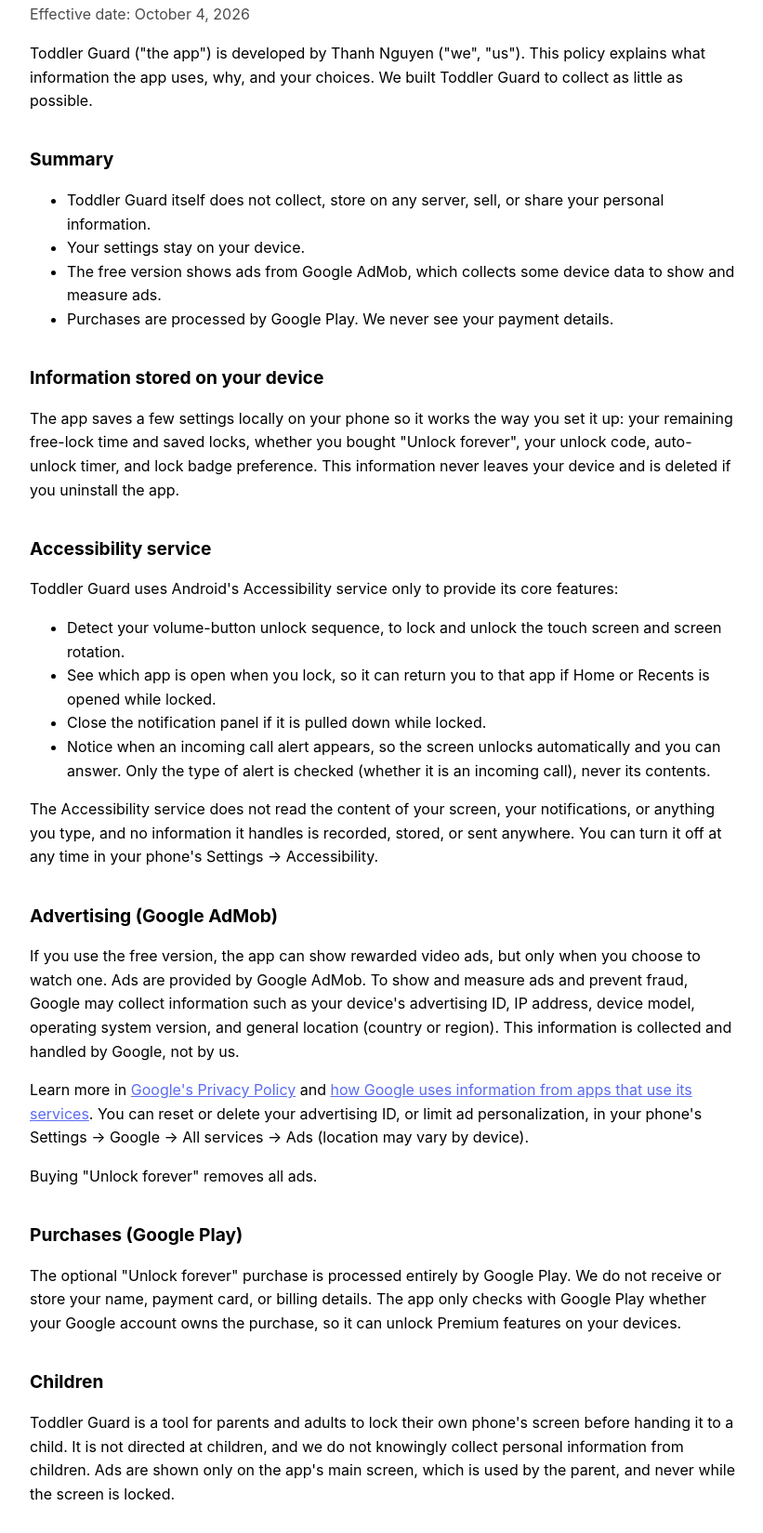
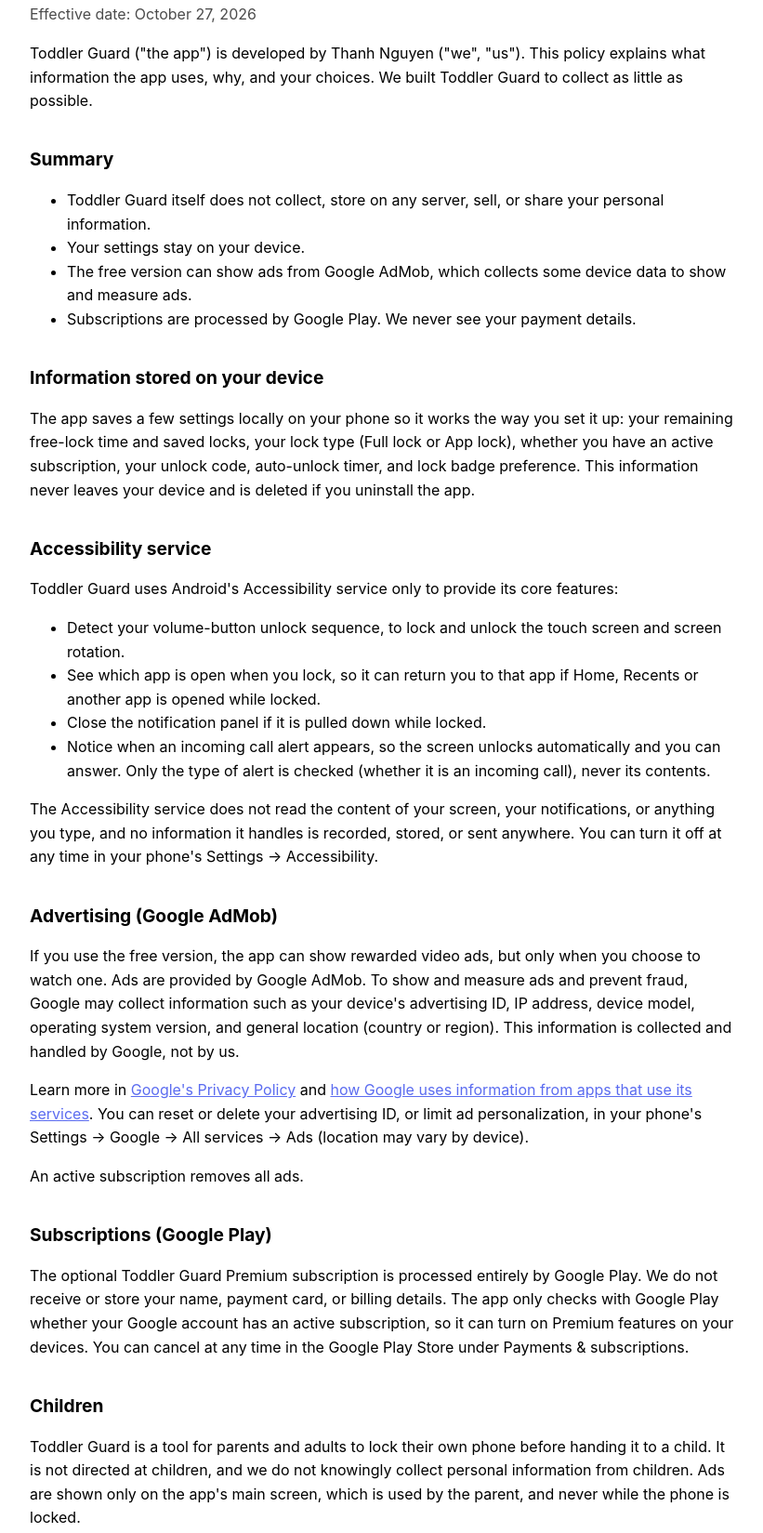
Before and after one commit to artemistblue-jpg/toddler-guard, a plain HTML site: page index.html in a window 1280 px wide. Shown: the part 110-1759 px from the top of the page at 93% size, without its empty margins (228-1049 px from the left). Drawn offline with Linux system fonts and the light colour scheme.

Commit message:
Update index.html

```diff
--- a/index.html
+++ b/index.html
@@ -17,7 +17,7 @@
 <body>
 
 <h1>Toddler Guard – Privacy Policy</h1>
-<p class="muted">Effective date: October 4, 2026</p>
+<p class="muted">Effective date: October 27, 2026</p>
 
 <p>Toddler Guard ("the app") is developed by Thanh Nguyen ("we", "us"). This policy explains what
 information the app uses, why, and your choices. We built Toddler Guard to collect as little as possible.</p>
@@ -26,20 +26,21 @@
 <ul>
   <li>Toddler Guard itself does not collect, store on any server, sell, or share your personal information.</li>
   <li>Your settings stay on your device.</li>
-  <li>The free version shows ads from Google AdMob, which collects some device data to show and measure ads.</li>
-  <li>Purchases are processed by Google Play. We never see your payment details.</li>
+  <li>The free version can show ads from Google AdMob, which collects some device data to show and measure ads.</li>
+  <li>Subscriptions are processed by Google Play. We never see your payment details.</li>
 </ul>
 
 <h2>Information stored on your device</h2>
 <p>The app saves a few settings locally on your phone so it works the way you set it up: your remaining
-free-lock time and saved locks, whether you bought "Unlock forever", your unlock code, auto-unlock timer,
-and lock badge preference. This information never leaves your device and is deleted if you uninstall the app.</p>
+free-lock time and saved locks, your lock type (Full lock or App lock), whether you have an active subscription,
+your unlock code, auto-unlock timer, and lock badge preference. This information never leaves your device and
+is deleted if you uninstall the app.</p>
 
 <h2>Accessibility service</h2>
 <p>Toddler Guard uses Android's Accessibility service only to provide its core features:</p>
 <ul>
   <li>Detect your volume-button unlock sequence, to lock and unlock the touch screen and screen rotation.</li>
-  <li>See which app is open when you lock, so it can return you to that app if Home or Recents is opened while locked.</li>
+  <li>See which app is open when you lock, so it can return you to that app if Home, Recents or another app is opened while locked.</li>
   <li>Close the notification panel if it is pulled down while locked.</li>
   <li>Notice when an incoming call alert appears, so the screen unlocks automatically and you can answer.
       Only the type of alert is checked (whether it is an incoming call), never its contents.</li>
@@ -57,17 +58,18 @@
 <a href="https://policies.google.com/technologies/partner-sites">how Google uses information from apps that use its services</a>.
 You can reset or delete your advertising ID, or limit ad personalization, in your phone's
 Settings → Google → All services → Ads (location may vary by device).</p>
-<p>Buying "Unlock forever" removes all ads.</p>
+<p>An active subscription removes all ads.</p>
 
-<h2>Purchases (Google Play)</h2>
-<p>The optional "Unlock forever" purchase is processed entirely by Google Play. We do not receive or store
-your name, payment card, or billing details. The app only checks with Google Play whether your Google
-account owns the purchase, so it can unlock Premium features on your devices.</p>
+<h2>Subscriptions (Google Play)</h2>
+<p>The optional Toddler Guard Premium subscription is processed entirely by Google Play. We do not receive or
+store your name, payment card, or billing details. The app only checks with Google Play whether your Google
+account has an active subscription, so it can turn on Premium features on your devices. You can cancel at any
+time in the Google Play Store under Payments &amp; subscriptions.</p>
 
 <h2>Children</h2>
-<p>Toddler Guard is a tool for parents and adults to lock their own phone's screen before handing it to a
+<p>Toddler Guard is a tool for parents and adults to lock their own phone before handing it to a
 child. It is not directed at children, and we do not knowingly collect personal information from children.
-Ads are shown only on the app's main screen, which is used by the parent, and never while the screen is locked.</p>
+Ads are shown only on the app's main screen, which is used by the parent, and never while the phone is locked.</p>
 
 <h2>Data sharing and selling</h2>
 <p>We do not sell, rent, or share personal information. Apart from the Google services described above
```
